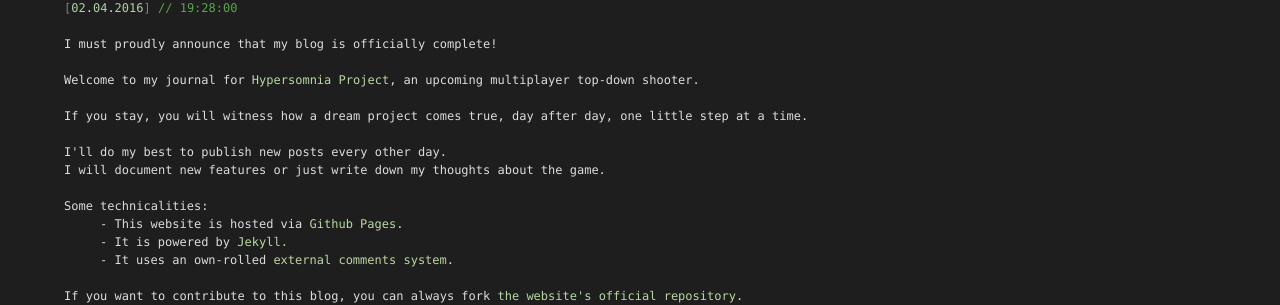
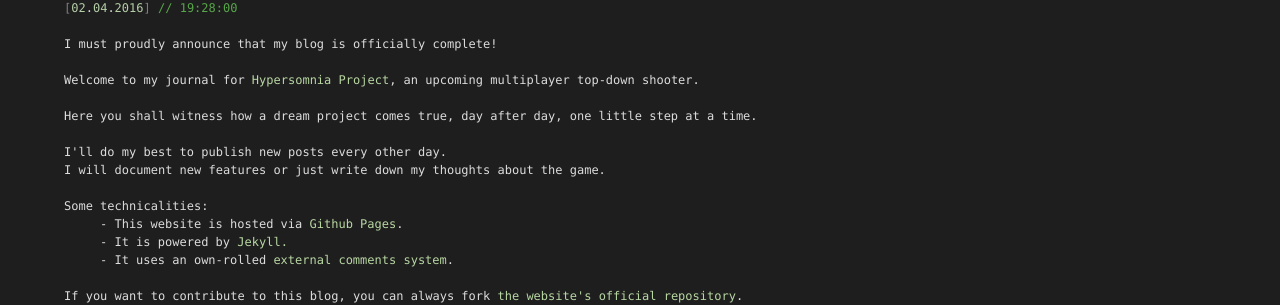
Before and after one commit to TeamHypersomnia/TeamHypersomnia.github.io, a Jekyll site: the page built from _posts/2016-04-02-welcome-to-the-newscast-atlantis.html, in a window 1280 px wide. Shown: the part 450-755 px from the top of the page. Built offline with Jekyll 4.4.1, drawn with Linux system fonts in a browser that asks for light colours; comment, search, counter and statistics services are not loaded.

Commit message:
reworded

```diff
--- a/_posts/2016-04-02-welcome-to-the-newscast-atlantis.html
+++ b/_posts/2016-04-02-welcome-to-the-newscast-atlantis.html
@@ -10,7 +10,7 @@ I must proudly announce that my blog is officially complete!<br>
 <br>
 Welcome to my journal for <a class="vsenum" href="{{ "/summary "| prepend: site.baseurl }}">Hypersomnia Project</a>, an upcoming multiplayer top-down shooter.<br>
 <br>
-If you stay, you will witness how a dream project comes true, day after day, one little step at a time.<br>
+Here you shall witness how a dream project comes true, day after day, one little step at a time.<br>
 <br>
 I'll do my best to publish new posts every other day.<br>
 I will document new features or just write down my thoughts about the game.<br>
```
